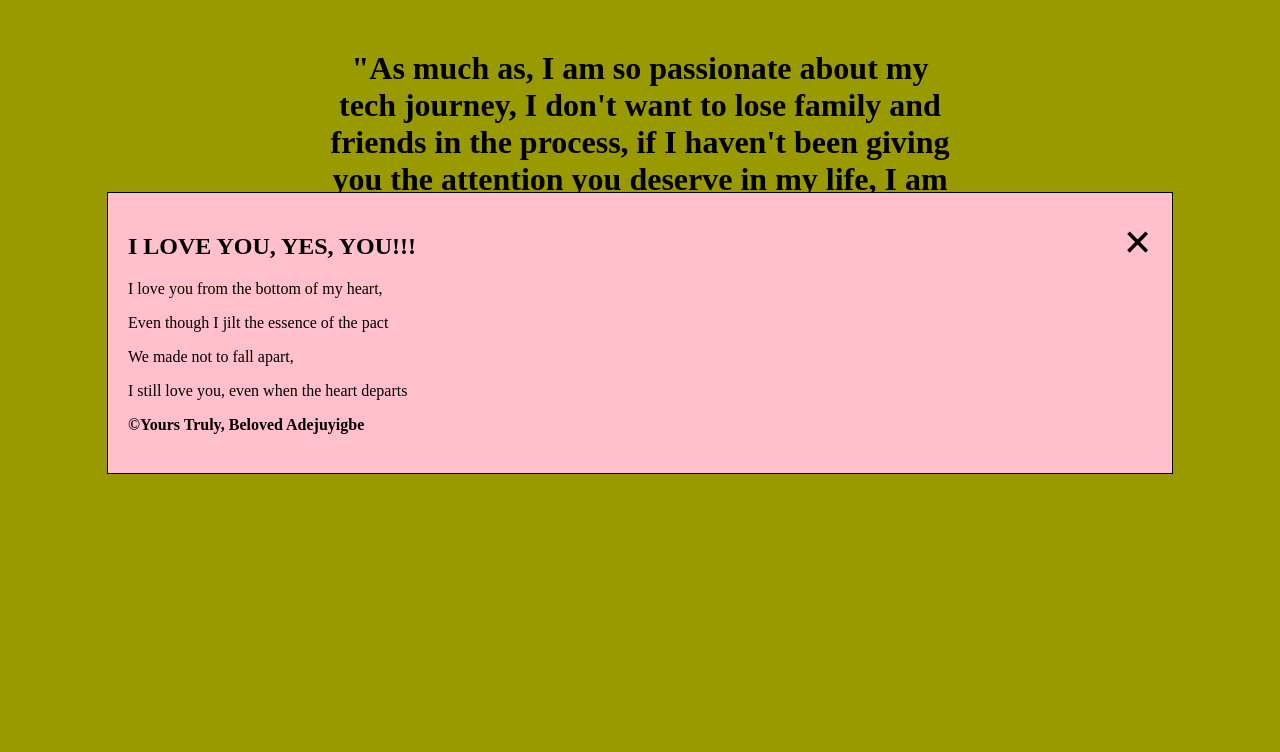
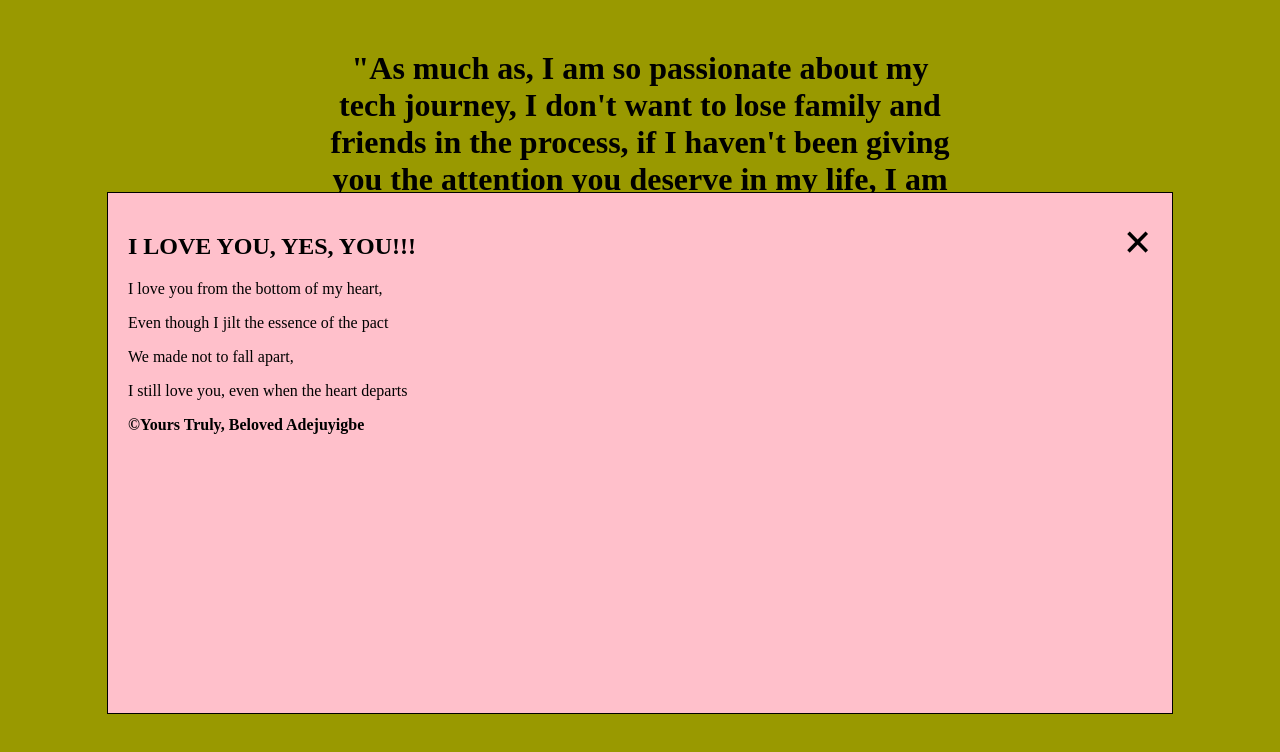
Before and after one commit to beladactions/modalbox, a plain HTML site: page index.html in a window 1280 px wide. Both pictures are taken after a click on the button "Pop Me, I am your Lolipop". Drawn offline with Linux system fonts and the light colour scheme.

Commit message:
Update style.css

```diff
--- a/style.css
+++ b/style.css
@@ -45,7 +45,7 @@ h1 {
     padding: 20px;
     border: 1px solid black;
     width: 80%;
-    height: 30%;
+    height: 60%;
   }
 
   .close {
```
